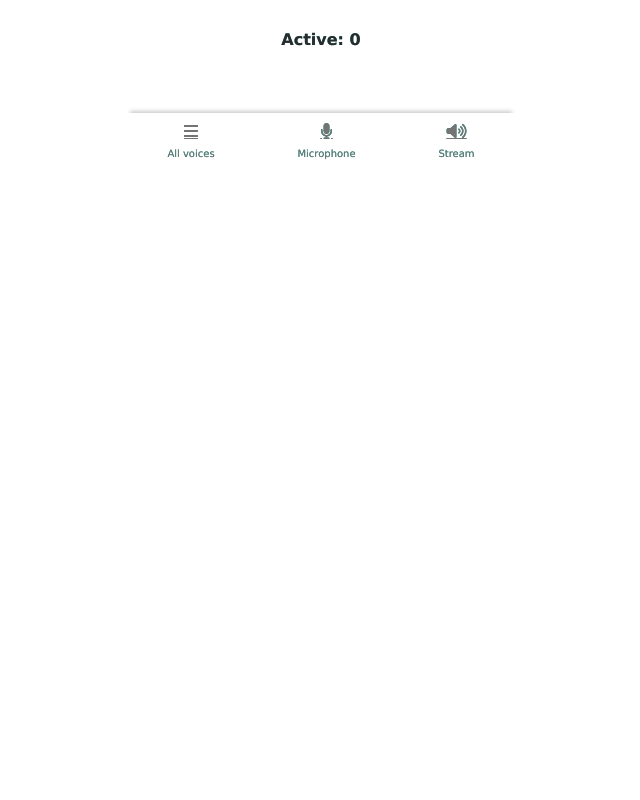
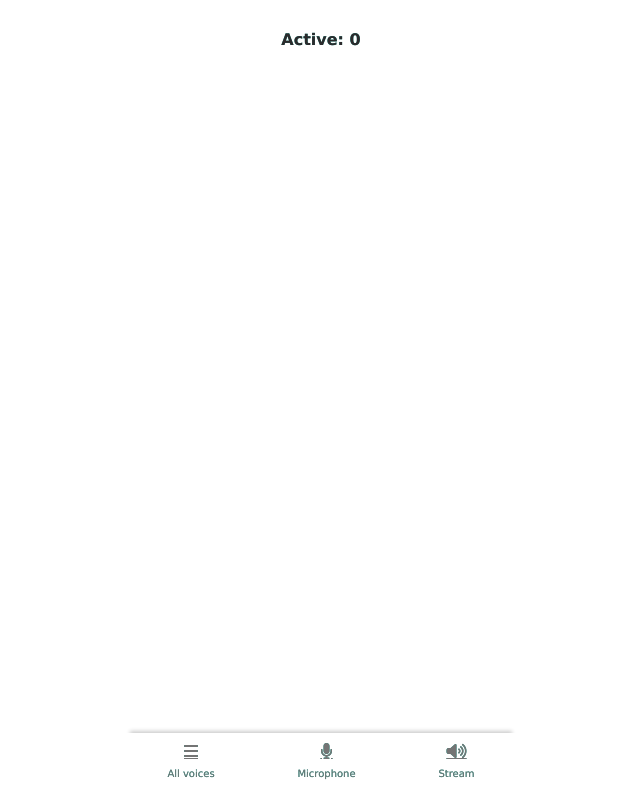
Before and after one commit to Rizabetta/EPAM_JS_Prac_Liza_Popechiteleva, a website built with webpack: page Task2/src/index.html in a window 1280 px wide. Shown: the whole page, without its empty margins (319-959 px from the left). Built offline with nearby package versions, Linux system fonts and the light colour scheme.

Commit message:
enlarging the container according to screen size

```diff
--- a/Task2/src/css/style.sass
+++ b/Task2/src/css/style.sass
@@ -31,7 +31,7 @@ p
 .conteiner
     display: flex
     flex-direction: column
-    height: 156px
+    height: 97vh
     width: 390px
     margin: auto
 
```
Also changed, not shown: Task2/dist/style.css, Task2/src/css/style.css, 1 other file.
